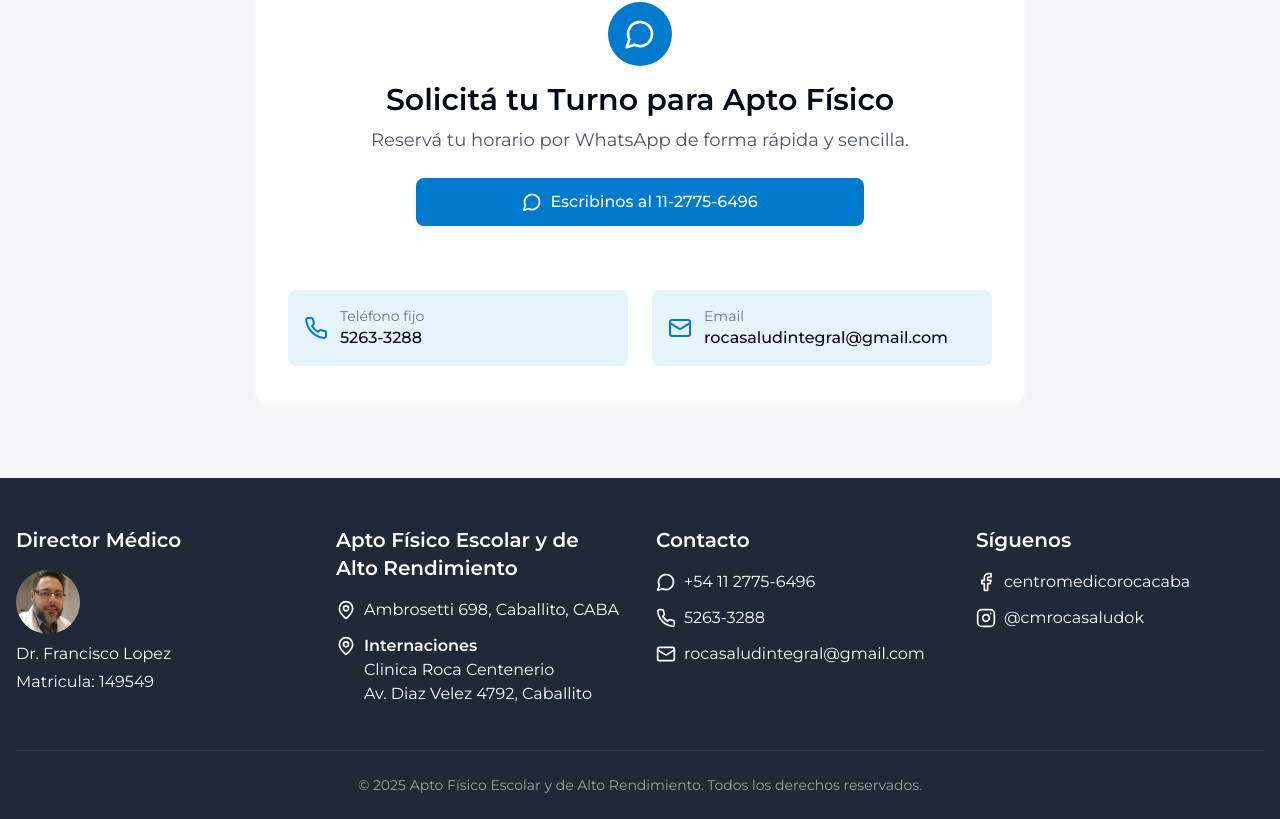
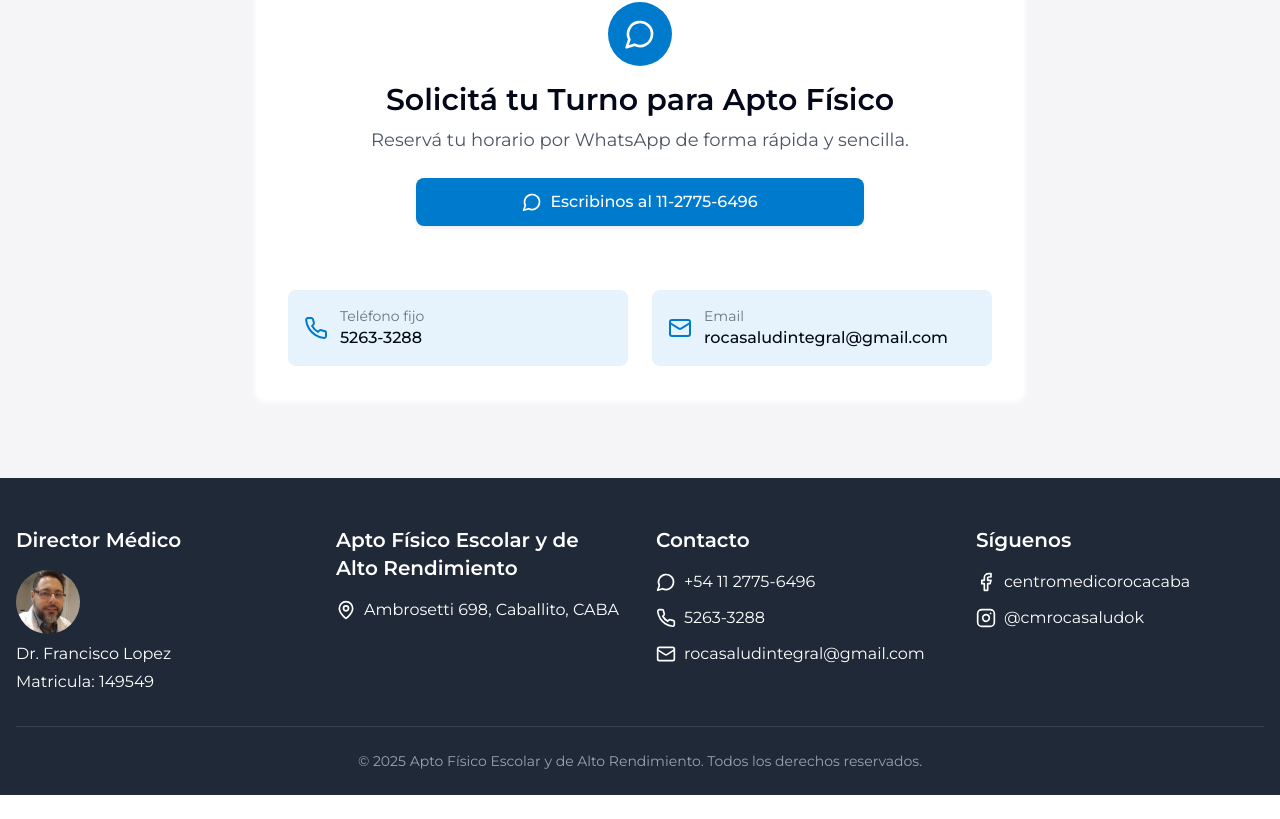
Before and after one commit to Juandamian18/roca-salud-web-dental, a React (Vite) app: page / in a window 1280 px wide. Shown: the part 3962-4781 px from the top of the page. After the commit the page ends 4757 px from the top, so only its background shows below. Built offline with nearby package versions, Linux system fonts and the light colour scheme.

Commit message:
quitado internacion

```diff
--- a/src/components/Footer.tsx
+++ b/src/components/Footer.tsx
@@ -21,14 +21,6 @@ const Footer = () => {
             <div className="flex items-start mb-3">
               <MapPin className="w-5 h-5 mr-2 mt-0.5 flex-shrink-0" />
               <p>Ambrosetti 698, Caballito, CABA</p>
-            </div>
-            <div className="flex items-start mb-3">
-              <MapPin className="w-5 h-5 mr-2 mt-0.5 flex-shrink-0" />
-              <div>
-                <p className="font-semibold">Internaciones</p>
-                <p>Clinica Roca Centenerio</p>
-                <p>Av. Diaz Velez 4792, Caballito</p>
-              </div>
             </div>
           </div>
 
```
